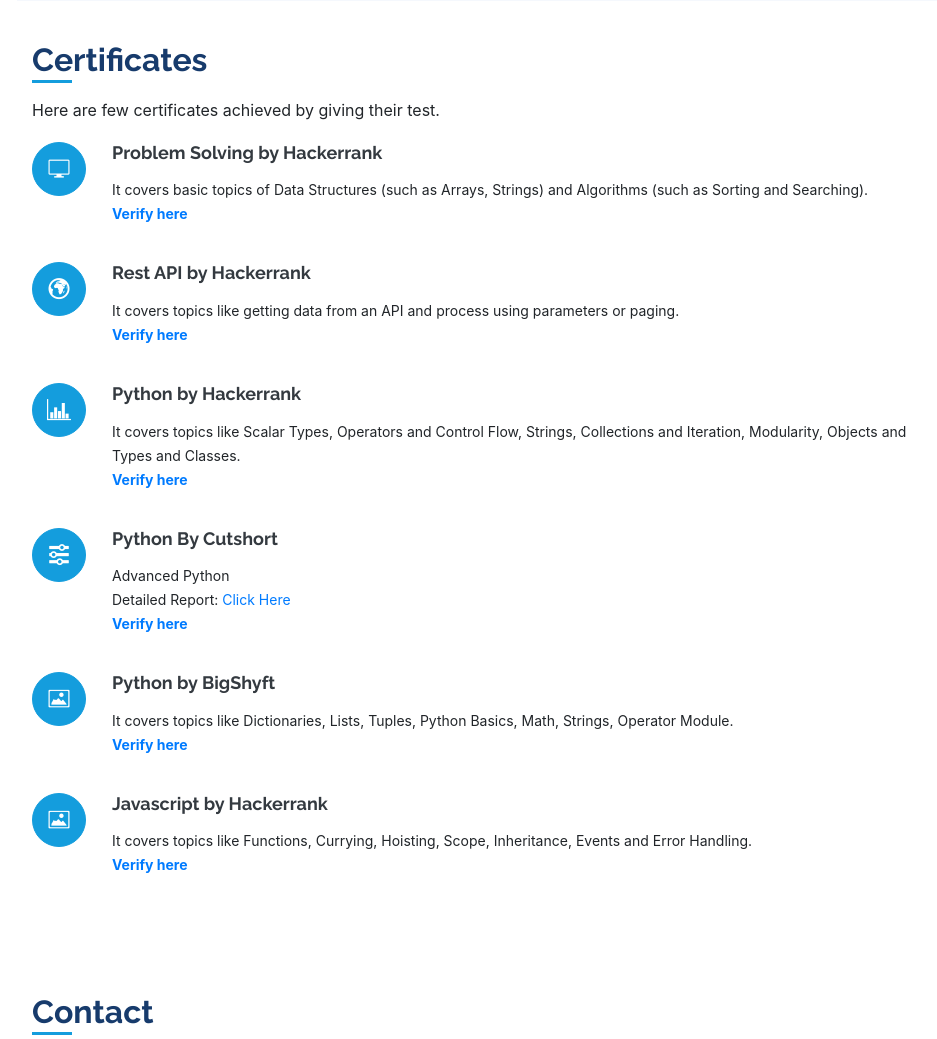
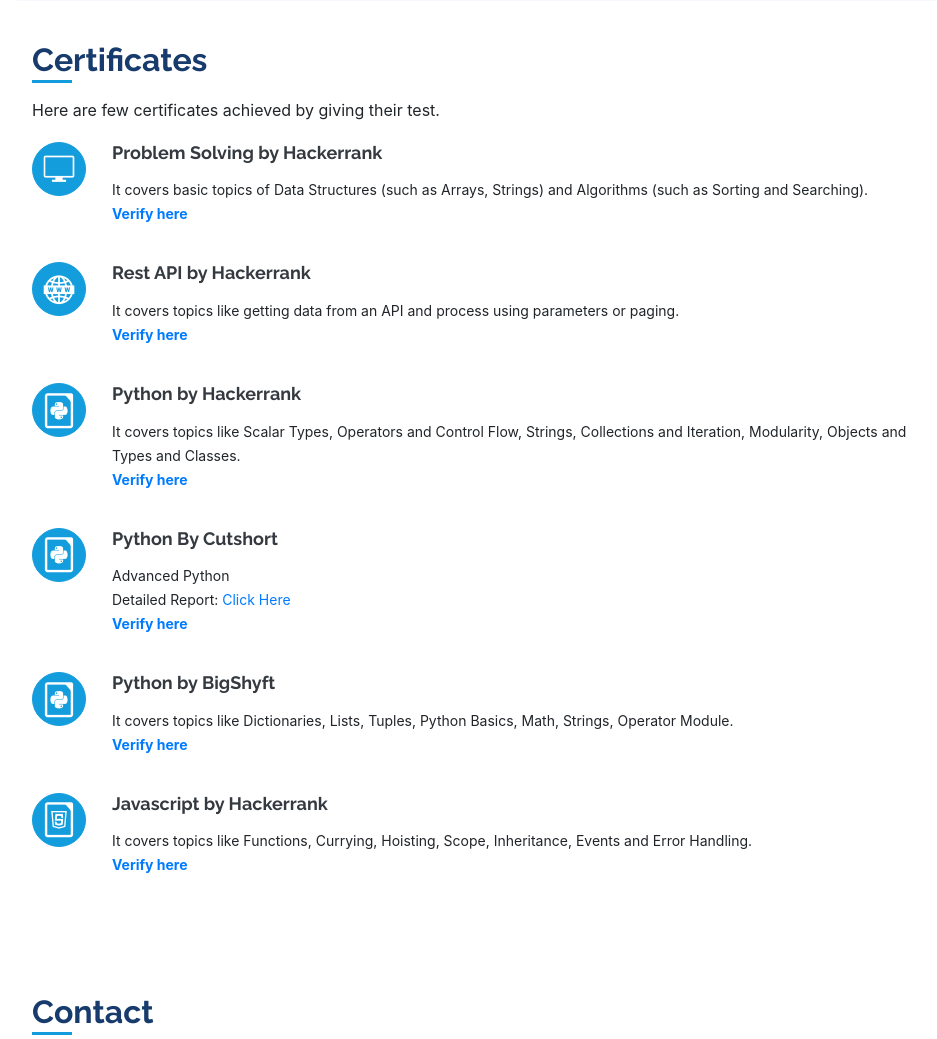
Before and after one commit to ShahrukhAfzal/mywebsite, a Django app: page / in a window 1280 px wide. Shown: the part 2324-3363 px from the top of the page, without its empty margins (313-1250 px from the left). Run offline with Django 3.2, Linux system fonts and the light colour scheme; some libraries are stand-ins or nearby versions.

Commit message:
UI enhancement

```diff
--- a/homepage/static/css/style.css
+++ b/homepage/static/css/style.css
@@ -609,7 +609,7 @@
 
 .services .icon i {
   color: #fff;
-  font-size: 24px;
+  font-size: 35px;
 }
 
 .services .icon-box:hover .icon {
--- a/homepage/templates/index.html
+++ b/homepage/templates/index.html
@@ -17,7 +17,6 @@
   <link href="https://fonts.googleapis.com/css?family=Open+Sans:300,300i,400,400i,600,600i,700,700i|Raleway:300,300i,400,400i,500,500i,600,600i,700,700i|Poppins:300,300i,400,400i,500,500i,600,600i,700,700i" rel="stylesheet">
 
   <!-- Vendor CSS Files -->
-
   <link rel="stylesheet" href="{% static 'vendor/bootstrap/css/bootstrap.min.css' %}">
   <link rel="stylesheet" href="{% static 'vendor/icofont/icofont.min.css' %}">
   <link rel="stylesheet" href="{% static 'vendor/boxicons/css/boxicons.min.css' %}">
@@ -257,7 +256,7 @@
 
         <div class="row">
           <div class="col-lg-12 col-md-6 icon-box" data-aos="fade-up" data-aos-delay="200">
-            <div class="icon"><i class="icofont-earth" ></i></div>
+            <div class="icon"><i class="icofont-web" ></i></div>
             <h4 class="title"><a href="https://www.hackerrank.com/certificates/7384ca213cfa" target="_blank">Rest API by Hackerrank</a></h4>
             <p class="description">It covers topics like getting data from an API and process using parameters or paging.<br>
             <b><a href="https://www.hackerrank.com/certificates/7384ca213cfa" target="_blank">Verify here</a></b>
@@ -267,7 +266,7 @@
 
         <div class="row">
           <div class="col-lg-12 col-md-6 icon-box" data-aos="fade-up" data-aos-delay="100">
-            <div class="icon"><i class="icofont-chart-bar-graph"></i></div>
+            <div class="icon"><i class="icofont-file-python"></i></div>
             <h4 class="title"><a href="https://www.hackerrank.com/certificates/0fec6d65492e" target="_blank">Python by Hackerrank</a></h4>
             <p class="description">It covers topics like Scalar Types, Operators and Control Flow, Strings, Collections and Iteration, Modularity, Objects and Types and Classes.<br>
             <b><a href="https://www.hackerrank.com/certificates/0fec6d65492e" target="_blank">Verify here</a></b>
@@ -277,7 +276,7 @@
 
         <div class="row">
           <div class="col-lg-12 col-md-6 icon-box" data-aos="fade-up" data-aos-delay="400">
-            <div class="icon"><i class="icofont-settings"></i></div>
+            <div class="icon"><i class="icofont-file-python"></i></div>
             <h4 class="title"><a href="https://cutshort.io/certificate/23932">Python By Cutshort</a></h4>
             <p class="description">Advanced Python<br> Detailed Report: <a href ="https://doselect.com/reports/test?access_code=YjQe6dbLuTIuDRw3Wp%2B3uNklvEuV1M42rXsO4J8oRGADn4h905SRyfRRtZN3YyI6BrGr3ghkUBp/N7bkAZHzYA/lIoswLdUGxG4cYL/%2BrDY%3D" target="_blank">Click Here</a><br>
             <b><a href="https://cutshort.io/certificate/23932" target="_blank">Verify here</a></b>
@@ -287,7 +286,7 @@
 
         <div class="row">
           <div class="col-lg-12 col-md-6 icon-box" data-aos="fade-up" data-aos-delay="300">
-            <div class="icon"><i class="icofont-image"></i></div>
+            <div class="icon"><i class="icofont-file-python"></i></div>
             <h4 class="title"><a href="https://www.bigshyft.com/jsapi/contest/bvd09/profile/5f85d7685eca3e31fbbcf4b1/attempt/5f85d8345eca3e6e3e37aada/certificate" target="_blank">Python by BigShyft</a></h4>
             <p class="description">It covers topics like Dictionaries, Lists, Tuples, Python Basics, Math, Strings, Operator Module.<br>
             <b><a href="https://www.bigshyft.com/jsapi/contest/bvd09/profile/5f85d7685eca3e31fbbcf4b1/attempt/5f85d8345eca3e6e3e37aada/certificate" target="_blank">Verify here</a></b>
@@ -297,7 +296,7 @@
 
         <div class="row">
           <div class="col-lg-12 col-md-6 icon-box" data-aos="fade-up" data-aos-delay="300">
-            <div class="icon"><i class="icofont-image"></i></div>
+            <div class="icon"><i class="icofont-file-javascript"></i></div>
             <h4 class="title"><a href="https://www.hackerrank.com/certificates/53153817fc3c" target="_blank">Javascript by Hackerrank</a></h4>
             <p class="description">It covers topics like Functions, Currying, Hoisting, Scope, Inheritance, Events and Error Handling.<br>
             <b><a href="https://www.hackerrank.com/certificates/53153817fc3c" target="_blank">Verify here</a></b>
--- a/www/static/css/style.css
+++ b/www/static/css/style.css
@@ -609,7 +609,7 @@
 
 .services .icon i {
   color: #fff;
-  font-size: 24px;
+  font-size: 35px;
 }
 
 .services .icon-box:hover .icon {
```
